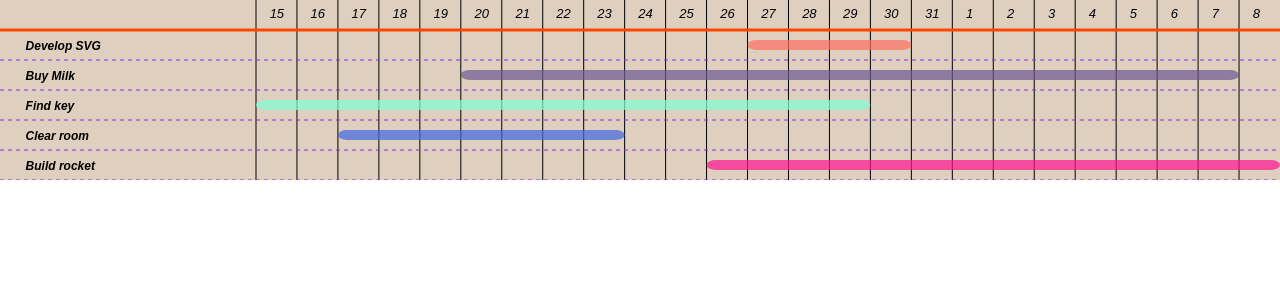
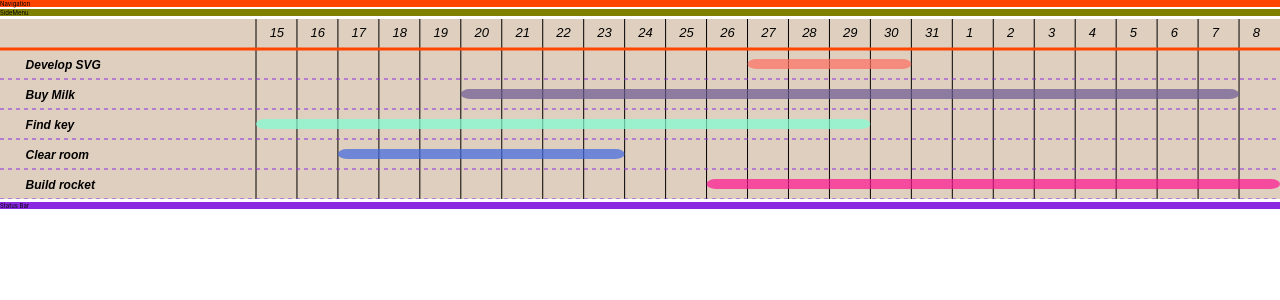
Before and after one commit to tocs77/guntt, a React (Create React App) app: page / in a window 1280 px wide. Shown: the top 300 px of the page. Built offline with nearby package versions, Linux system fonts and the light colour scheme.

Commit message:
Added UI components prototypes

```diff
--- a/src/App.js
+++ b/src/App.js
@@ -2,9 +2,19 @@ import React from "react";
 import "./App.css";
 
 import Diagramm from "./Components/Diagram/Diagram";
+import Navigation from "./Components/UI/Navigation/Navigation";
+import SideMenu from "./Components/UI/SideMenu/SideMenu";
+import StatusBar from './Components/UI/StatusBar/StatusBar'
 
 function App() {
-  return <Diagramm />;
+  return (
+    <React.Fragment>
+      <Navigation />
+      <SideMenu />
+      <Diagramm />
+      <StatusBar />
+    </React.Fragment>
+  );
 }
 
 export default App;
--- /dev/null
+++ b/src/Components/UI/Navigation/Navigation.js
@@ -0,0 +1,9 @@
+import React from "react";
+
+import classes from "./Navigation.module.css";
+
+const Navigation = props => {
+  return <div className={classes.navigation}>Navigation</div>;
+};
+
+export default Navigation;
--- /dev/null
+++ b/src/Components/UI/Navigation/Navigation.module.css
@@ -0,0 +1,3 @@
+.navigation {
+    background-color: orangered;
+}
--- /dev/null
+++ b/src/Components/UI/SideMenu/SideMenu.js
@@ -0,0 +1,9 @@
+import React from "react";
+
+import classes from "./SideMenu.module.css";
+
+const SideMenu = props => {
+  return <p className={classes.sideMenu}>SideMenu</p>;
+};
+
+export default SideMenu;
--- /dev/null
+++ b/src/Components/UI/SideMenu/SideMenu.module.css
@@ -0,0 +1,3 @@
+.sideMenu {
+    background-color: olive;
+}
--- /dev/null
+++ b/src/Components/UI/StatusBar/StatusBar.js
@@ -0,0 +1,11 @@
+import React from 'react'
+
+import classes from './StatusBar.module.css'
+
+const StatusBar = props => {
+    return (
+        <p className={classes.statusBar}>Status Bar</p>
+    )
+}
+
+export default StatusBar
--- /dev/null
+++ b/src/Components/UI/StatusBar/StatusBar.module.css
@@ -0,0 +1,3 @@
+.statusBar {
+    background-color: blueviolet;
+}
```
